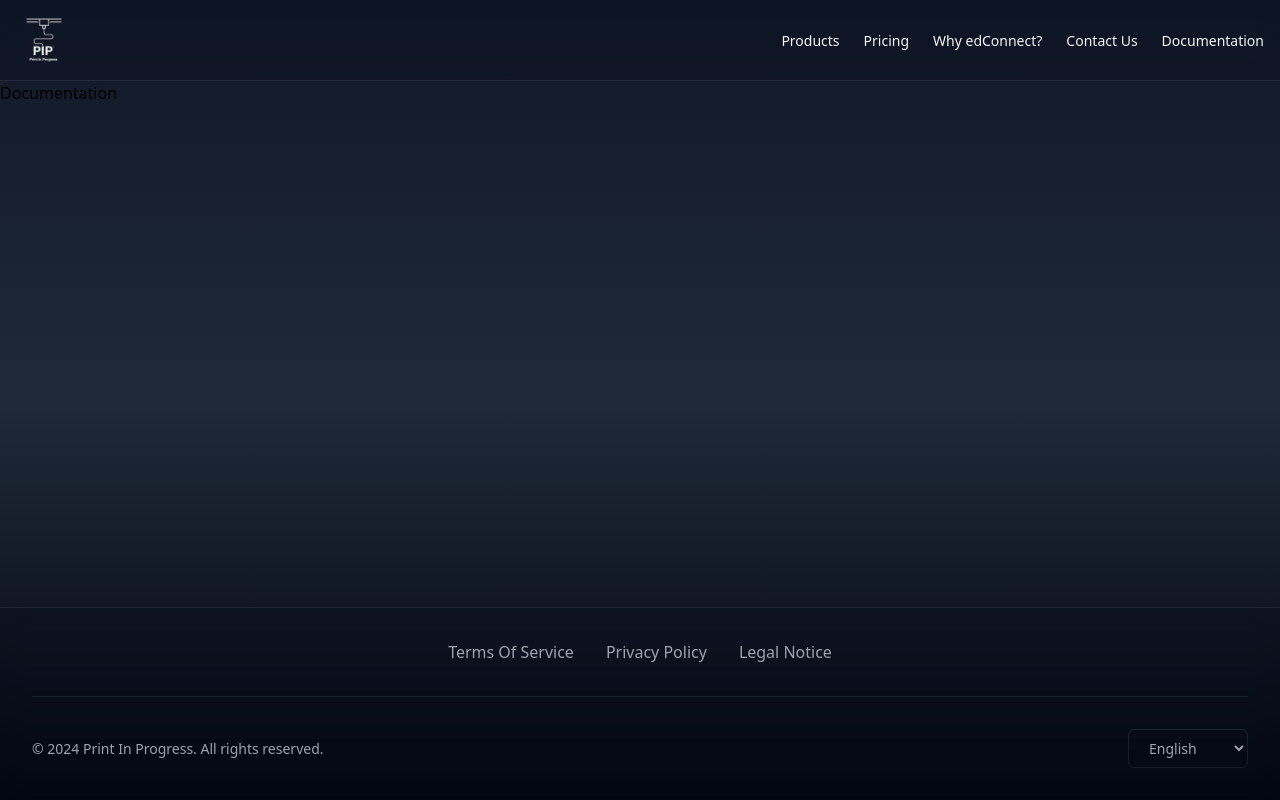
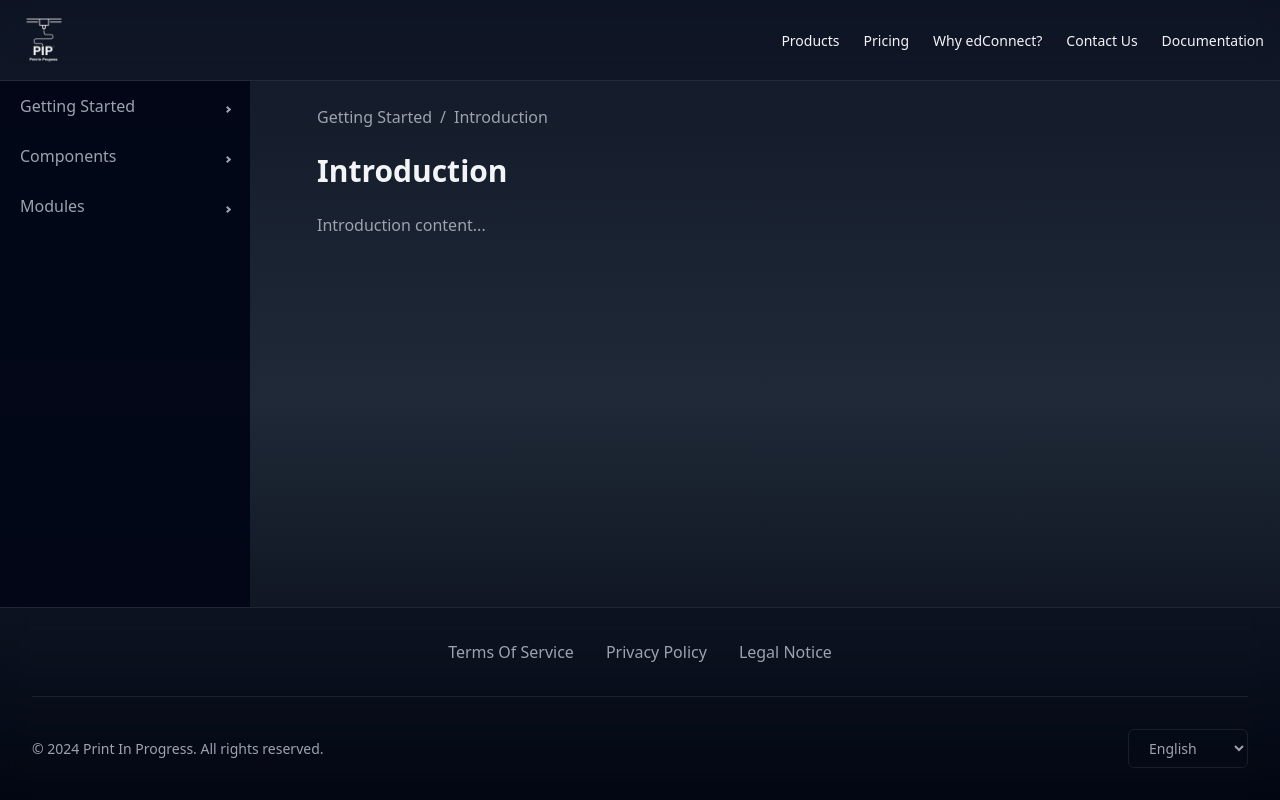
Before and after one commit to Print-In-Progress/PrintInProgress_Homepage, a React (Vite) app: page /documentation in a window 1280 px wide. Built offline with nearby package versions, Linux system fonts and the light colour scheme.

Commit message:
Documentation Page

```diff
--- a/package.json
+++ b/package.json
@@ -17,6 +17,7 @@
     "react-dom": "^18.3.1",
     "react-hook-form": "^7.53.2",
     "react-i18next": "^15.1.0",
+    "react-pro-sidebar": "^1.1.0",
     "react-rotating-text": "^1.4.1",
     "react-router-dom": "^6.27.0"
   },
--- a/src/components/Header.jsx
+++ b/src/components/Header.jsx
@@ -20,13 +20,11 @@ const Header = ({
   };
 
   return (
-    <nav
-      onClick={handlePageClick}
-      className="relative flex flex-row items-center justify-between border-b border-gray-headline border-opacity-10 bg-navbar-bg bg-opacity-20 px-3 py-3 text-caption text-gray-display backdrop-blur-button sm:px-4"
-    >
-      <section>
+    <nav className="relative flex flex-row items-center justify-between border-b border-gray-headline border-opacity-10 bg-navbar-bg bg-opacity-20 px-3 py-3 text-caption text-gray-display backdrop-blur-button sm:px-4">
+      {/* Section to close Dropdown when clicked */}
+      <section onClick={handlePageClick}>
         <Link to="/">
-          <img src={Logo} className="ml-1 h-14 sm:ml-0" alt="Logo" />
+          <img src={Logo} className="h-14 w-fit" alt="Logo" />
         </Link>
       </section>
 
--- /dev/null
+++ b/src/config/documentationConfig.jsx
@@ -0,0 +1,34 @@
+export const sections = [
+  {
+    title: "Getting Started",
+    items: [
+      { title: "Introduction", content: "Introduction content..." },
+      { title: "Quick Start", content: "Quick start guide..." },
+      { title: "Installation", content: "Installation instructions..." },
+    ],
+  },
+  {
+    title: "Components",
+    items: [
+      { title: "Admin Panel", content: "Admin panel documentation..." },
+      { title: "Mobile App", content: "Mobile app documentation..." },
+      { title: "Web Interface", content: "Web interface documentation..." },
+    ],
+  },
+  {
+    title: "Modules",
+    items: [
+      { title: "Newspaper", content: "Newspaper module documentation..." },
+      { title: "Events", content: "Events module documentation..." },
+      {
+        title: "Push Notifications",
+        content: "Push notifications documentation...",
+      },
+      {
+        title: "User Management",
+        content: "User management documentation...",
+      },
+      { title: "Surveys", content: "Surveys module documentation..." },
+    ],
+  },
+];
--- a/src/layouts/Layout.jsx
+++ b/src/layouts/Layout.jsx
@@ -7,7 +7,7 @@ const Layout = () => {
   const [mobileMenuActive, setMobileMenuActive] = useState(false);
   const [desktopDropdownActive, setDesktopDropdownActive] = useState(null);
 
-  // Close Navbar if clicked anywhere on the page
+  // Close Dropdown if clicked anywhere on the page
   const handlePageClick = () => {
     if (mobileMenuActive) {
       setMobileMenuActive(false);
@@ -18,10 +18,7 @@ const Layout = () => {
   };
 
   return (
-    <div
-      onClick={handlePageClick}
-      className="grid min-h-screen grid-rows-[auto_1fr_auto] bg-gradient-dark"
-    >
+    <div className="grid min-h-screen grid-rows-[auto_1fr_auto] bg-gradient-dark">
       {/* Ensure header is above all content */}
       <div className="relative z-50">
         <Header
@@ -32,12 +29,13 @@ const Layout = () => {
         />
       </div>
 
+      {/* Close Dropdown when clicked anywhere but the Header (its handeled seperately) */}
       {/* Main content */}
-      <main className="relative z-0">
+      <main onClick={handlePageClick} className="relative z-0">
         <Outlet />
       </main>
       {/* Footer */}
-      <div className="relative z-10">
+      <div onClick={handlePageClick} className="relative z-10">
         <Footer />
       </div>
     </div>
--- a/src/pages/Documentation.jsx
+++ b/src/pages/Documentation.jsx
@@ -1,7 +1,141 @@
-import React from "react";
+import React, { useState, useEffect } from "react";
+import { Sidebar, Menu, MenuItem, SubMenu } from "react-pro-sidebar";
+import { sections } from "../config/documentationConfig";
 
 const Documentation = () => {
-  return <div>Documentation</div>;
+  const [isSidebarOpen, setIsSidebarOpen] = useState(false);
+  const [mainHeight, setMainHeight] = useState(0);
+
+  // Calculate and update main content height
+  useEffect(() => {
+    const updateHeight = () => {
+      const headerHeight = document.querySelector("nav")?.offsetHeight || 0;
+      const footerHeight = document.querySelector("footer")?.offsetHeight || 0;
+      const windowHeight = window.innerHeight;
+      setMainHeight(windowHeight - headerHeight - footerHeight);
+    };
+
+    updateHeight();
+    window.addEventListener("resize", updateHeight);
+    return () => window.removeEventListener("resize", updateHeight);
+  }, []);
+
+  // Set initial sidebar state based on screen size
+  useEffect(() => {
+    setIsSidebarOpen(window.innerWidth >= 768);
+  }, []);
+
+  // State for selected content
+  const [selectedContent, setSelectedContent] = useState({
+    section: sections[0].title,
+    title: sections[0].items[0].title,
+    content: sections[0].items[0].content,
+  });
+
+  return (
+    <div className="relative flex min-h-full">
+      {/* Overlay for mobile */}
+      {isSidebarOpen && (
+        <div
+          className="fixed inset-0 z-40 bg-black bg-opacity-50 md:hidden"
+          onClick={() => setIsSidebarOpen(false)}
+        />
+      )}
+
+      {/* Sidebar */}
+      <div
+        style={{ height: mainHeight }}
+        className={`fixed z-40 w-64 transform bg-navbar-bg bg-opacity-95 transition-transform duration-300 ease-in-out md:sticky md:top-0 md:translate-x-0 ${isSidebarOpen ? "translate-x-0" : "-translate-x-full"
+          }`}
+      >
+        <Sidebar
+          className="h-full overflow-y-auto"
+          backgroundColor="transparent"
+          rootStyles={{
+            ".ps-submenu-content": {
+              backgroundColor: "#020617 !important",
+            },
+            "&": {
+              borderRight: "none",
+              boxShadow: "none",
+            },
+          }}
+        >
+          <Menu
+            menuItemStyles={{
+              button: {
+                color: "#9CA3AF",
+                "&:hover": {
+                  backgroundColor: "rgba(255, 255, 255, 0.1)",
+                  color: "#F3F4F6",
+                },
+              },
+            }}
+          >
+            {sections.map((section) => (
+              <SubMenu
+                key={section.title}
+                label={section.title}
+                className="text-body"
+              >
+                {section.items.map((item) => (
+                  <MenuItem
+                    key={item.title}
+                    className="text-body"
+                    onClick={() => {
+                      setSelectedContent({
+                        section: section.title,
+                        title: item.title,
+                        content: item.content,
+                      });
+                      if (window.innerWidth < 768) {
+                        setIsSidebarOpen(false);
+                      }
+                    }}
+                  >
+                    {item.title}
+                  </MenuItem>
+                ))}
+              </SubMenu>
+            ))}
+          </Menu>
+        </Sidebar>
+      </div>
+
+      {/* Main Content */}
+      <div
+        className="w-full px-4 py-6 md:px-8"
+        style={{ minHeight: mainHeight }}
+      >
+        <div className="mx-auto max-w-4xl">
+          <div className="mb-6 flex items-center justify-between">
+            <nav className="flex items-center text-gray-body">
+              <span>{selectedContent.section}</span>
+              <span className="mx-2">/</span>
+              <span>{selectedContent.title}</span>
+            </nav>
+
+            <button
+              onClick={() => setIsSidebarOpen(!isSidebarOpen)}
+              className="rounded-lg bg-primary px-4 py-2 text-gray-display md:hidden"
+            >
+              {isSidebarOpen ? "Hide Menu" : "Show Menu"}
+            </button>
+          </div>
+
+          <h1 className="mb-6 text-display-md text-gray-display">
+            {selectedContent.title}
+          </h1>
+
+          <div className="prose prose-invert max-w-none">
+            <p className="text-body text-gray-body">
+              {selectedContent.content}
+            </p>
+          </div>
+        </div>
+      </div>
+    </div>
+  );
 };
 
 export default Documentation;
```
Also changed, not shown: 1 other file (tests, documents, lock files or other folders).
